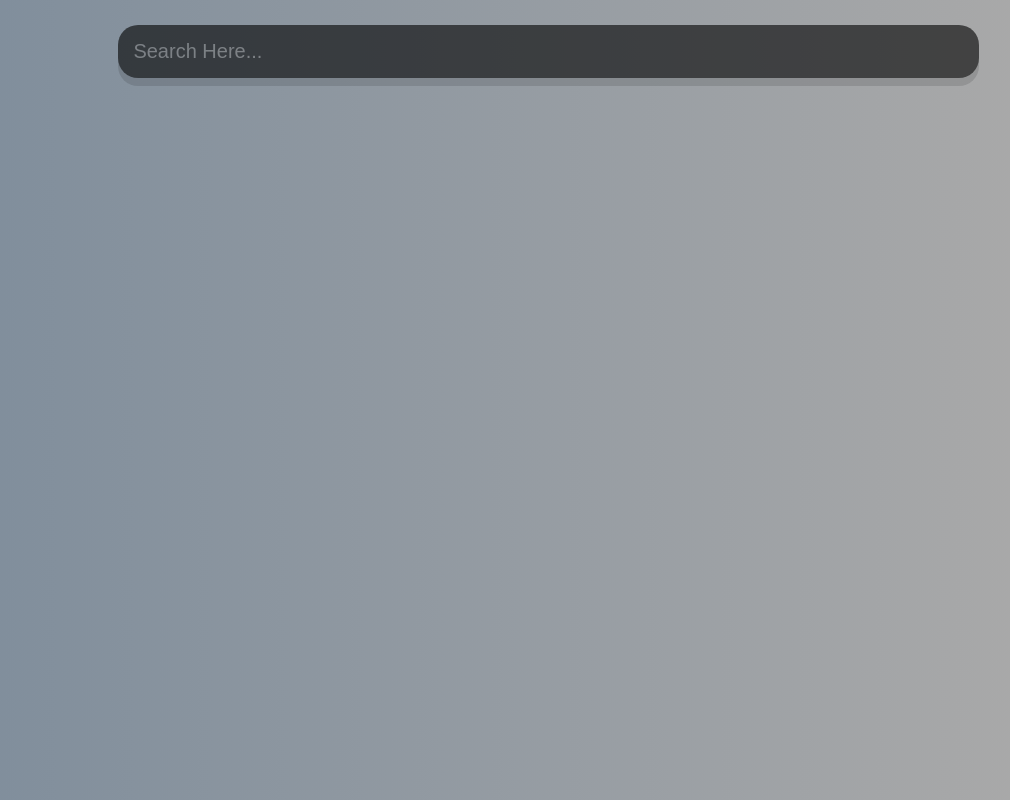
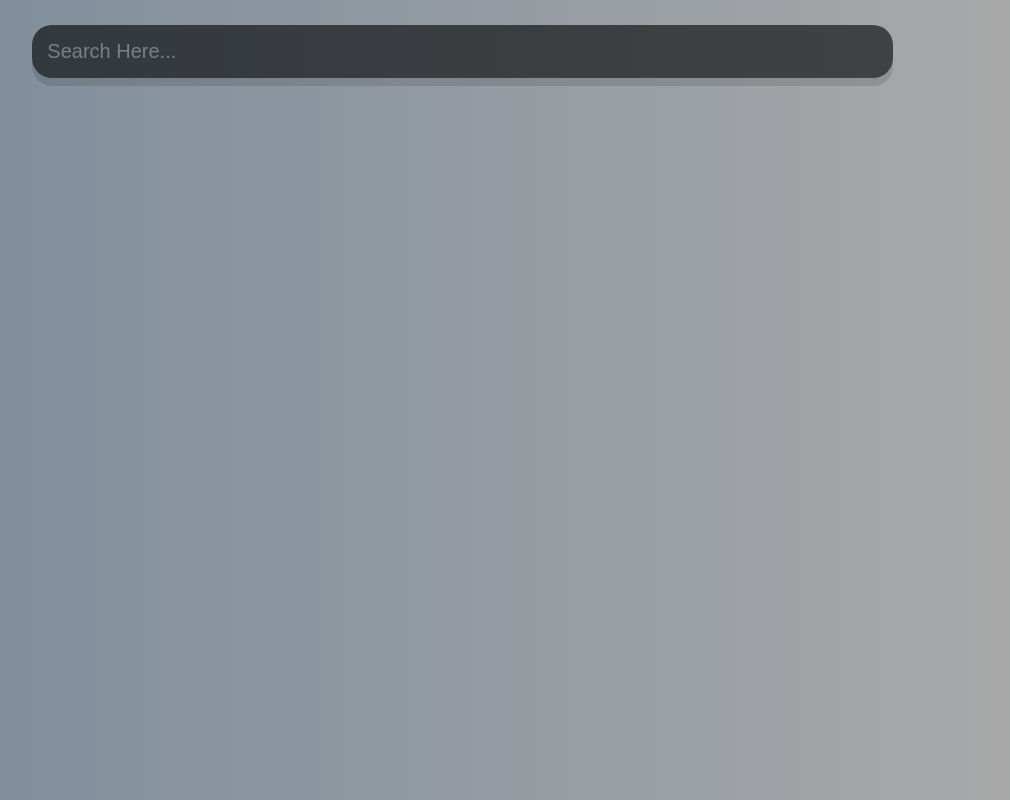
Before and after one commit to komal3120/Weather-App, a React (Create React App) app: page / in a window 1280 px wide. Shown: the whole page, without its empty margins (251-1261 px from the left). Built offline with nearby package versions, Linux system fonts and the light colour scheme.

Commit message:
Update index.css

```diff
--- a/src/index.css
+++ b/src/index.css
@@ -41,7 +41,7 @@ main{
   box-shadow: 0px 8px rgba(0, 0, 0, 0.2);
   color: #313131;
   font-size: 20px;
-  margin-left: 40%;
+  margin-left: 30%;
   transition: 0.4s ease;
 }
 
```
